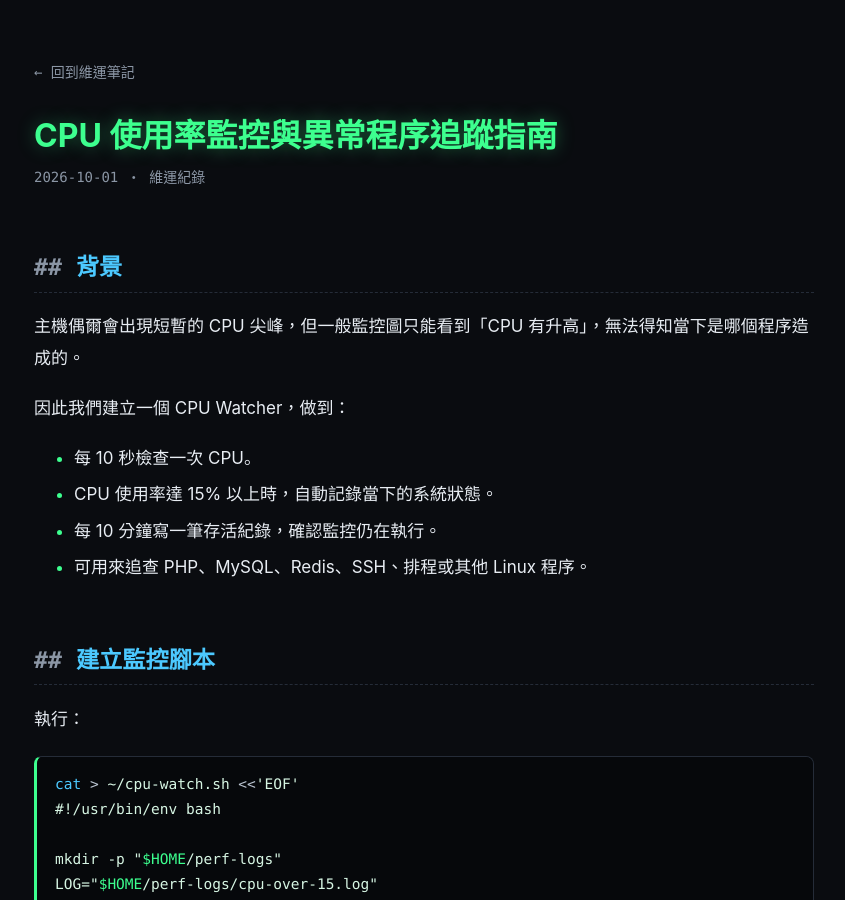
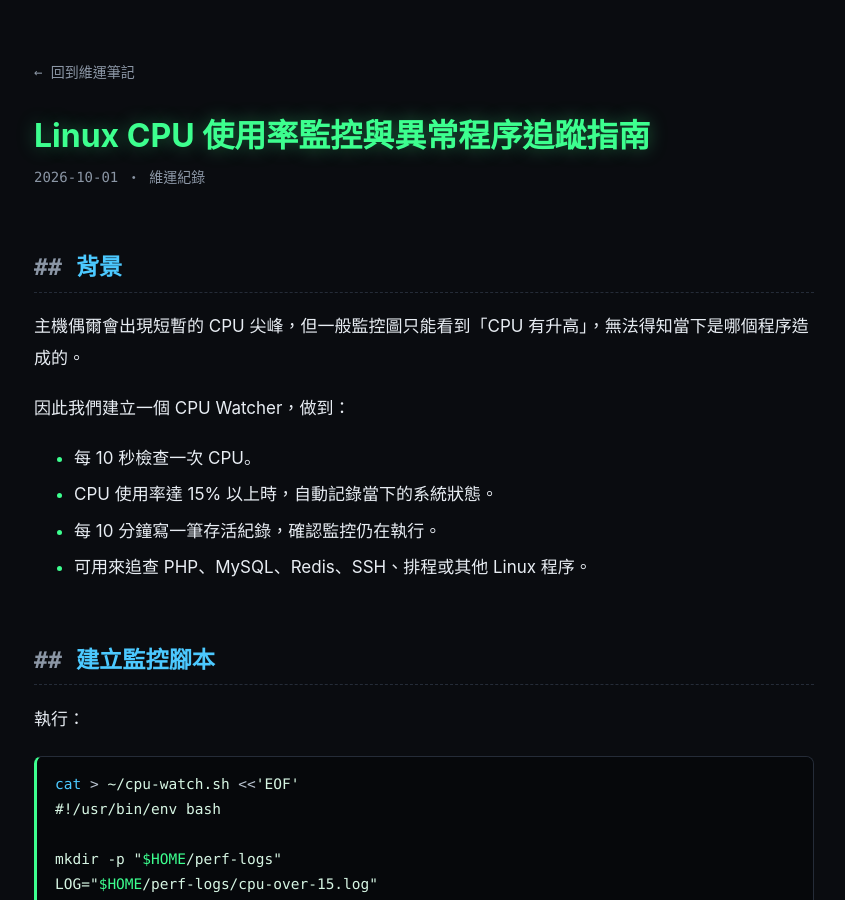
Before and after one commit to shanchiehchiu/ops-notes, a Jekyll site: the page built from cpu-watch.md, in a window 1280 px wide and 900 px high. Shown: the whole window, without its empty margins (216-1061 px from the left). Built offline with Jekyll 4.4.1, drawn with Linux system fonts in a browser that asks for light colours.

Commit message:
docs: 調整文章標題
- SSH 那篇移除「主機卡頓排查紀錄」前綴
- CPU 監控指南標題加上 Linux 前綴

Co-Authored-By: Claude Sonnet 5.5 <noreply@anthropic.com>

```diff
--- a/cpu-watch.md
+++ b/cpu-watch.md
@@ -1,10 +1,10 @@
 ---
 layout: default
-title: CPU 使用率監控與異常程序追蹤指南
+title: Linux CPU 使用率監控與異常程序追蹤指南
 permalink: /cpu-watch/
 ---
 
-# CPU 使用率監控與異常程序追蹤指南
+# Linux CPU 使用率監控與異常程序追蹤指南
 
 <p class="byline">2026-10-01 ・ 維運紀錄</p>
 
```
Also changed, not shown: index.md (+1 -1 lines), ssh-fail2ban.md (+1 -1 lines).
